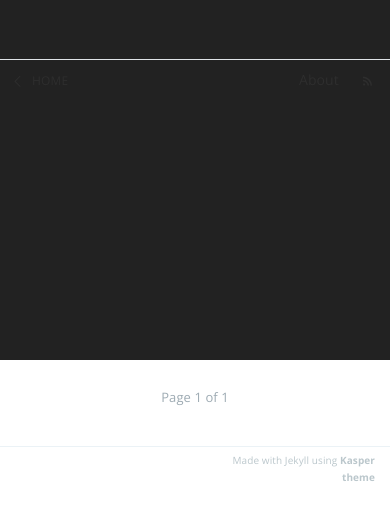
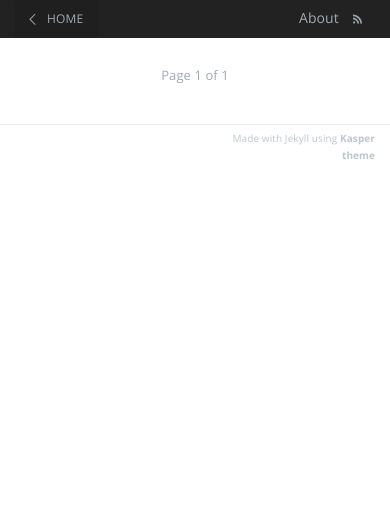
Before and after one commit to mskimm/kasper, a Jekyll site: the page built from index.html, in a window 390 px wide. Shown: the top 520 px of the page. Built offline with Jekyll 4.4.1, drawn with Linux system fonts in a browser that asks for light colours; the list of posts is cut into pages by our own code.

Commit message:
updated nav bar

```diff
--- a/assets/css/screen.css
+++ b/assets/css/screen.css
@@ -1319,7 +1319,6 @@
 @media only screen and (max-width: 900px) {
 
     .main-nav {
-        padding: 15px;
     }
 
     blockquote {
@@ -1330,10 +1329,6 @@
         -webkit-box-sizing: border-box;
         -moz-box-sizing: border-box;
         box-sizing: border-box;
-        height: auto;
-        min-height: 240px;
-        height: 60%;
-        padding: 15% 0;
     }
 
     .scroll-down,
@@ -1443,8 +1438,6 @@
 @media only screen and (max-width: 500px) {
 
     .main-header {
-        margin-bottom: 15px;
-        height: 40%;
     }
 
     .no-cover.main-header {
@@ -1458,9 +1451,6 @@
     }
 
     .main-nav {
-        padding: 0;
-        margin-bottom: 2rem;
-        border-bottom: #e0e4e7 1px solid;
     }
 
     .blog-logo {
@@ -1473,11 +1463,6 @@
 
     .back-button,
     .subscribe-button {
-        height: 44px;
-        line-height: 41px;
-        border-radius: 0;
-        color: #2e2e2e;
-        background: transparent;
     }
     .back-button:hover,
     .subscribe-button:hover {
@@ -1491,7 +1476,6 @@
     }
 
     .subscribe-button {
-        padding: 0 12px;
     }
 
     .main-nav.overlay a:hover {
```
